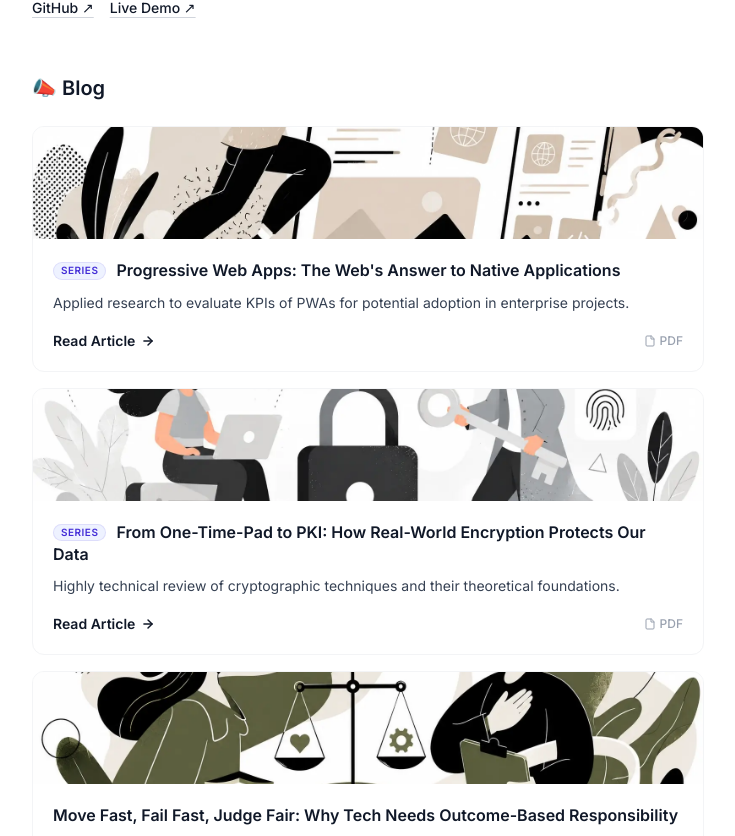
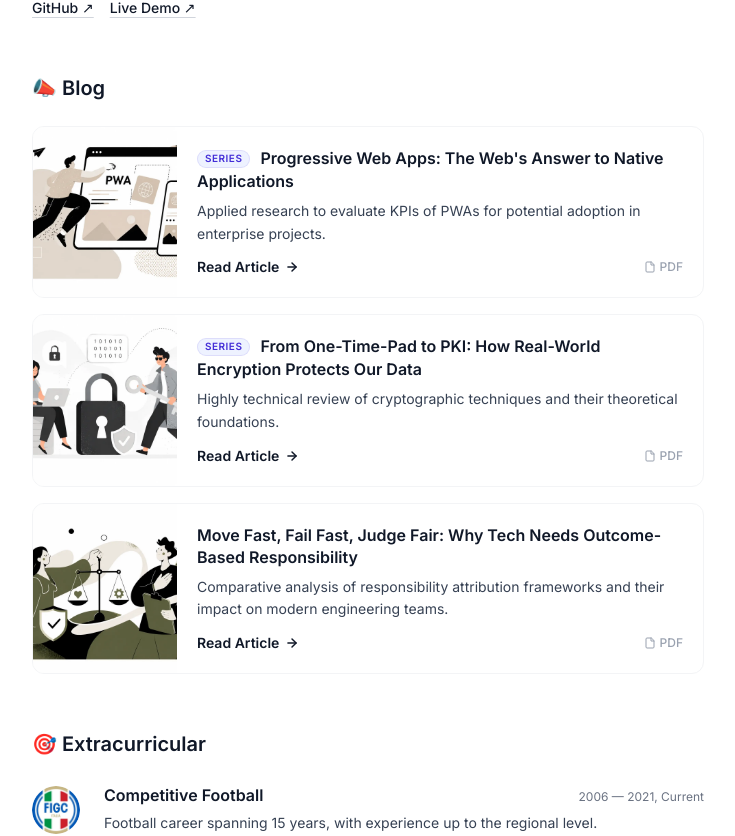
Before and after one commit to albertoboffi/albertoboffi.github.io, an Angular app: page / in a window 1280 px wide. Shown: the part 1997-2833 px from the top of the page, without its empty margins (376-1111 px from the left). Built offline with nearby package versions, Linux system fonts and the light colour scheme.

Commit message:
fixup! update blog ui

```diff
--- a/src/app/app.html
+++ b/src/app/app.html
@@ -298,13 +298,13 @@
         </h2>
         <div class="grid grid-cols-1 gap-4">
           @for (post of blogPosts; track post.title) {
-          <article class="group border border-gray-100 rounded-xl overflow-hidden hover:shadow-sm transition-shadow bg-white flex flex-col">
-            <a [href]="post.link" target="_blank" class="block h-24 sm:h-28 overflow-hidden bg-gray-50 relative">
+          <article class="group border border-gray-100 rounded-xl overflow-hidden hover:shadow-sm transition-shadow bg-white flex flex-row">
+            <a [href]="post.link" target="_blank" class="w-28 sm:w-36 shrink-0 relative bg-gray-50 overflow-hidden block">
               <img [src]="post.photo" alt="{{post.title}}"
-                class="w-full h-full object-cover group-hover:scale-105 transition-transform duration-300" />
+                class="absolute inset-0 w-full h-full object-cover group-hover:scale-105 transition-transform duration-300" />
             </a>
-            <div class="p-4 sm:p-5 space-y-2.5 flex-1 flex flex-col">
-              <h3 class="text-base font-bold text-gray-900 leading-snug">
+            <div class="p-3.5 sm:p-5 space-y-2 flex-1 flex flex-col justify-center">
+              <h3 class="text-[15px] sm:text-base font-bold text-gray-900 leading-snug">
                 <a [href]="post.link" target="_blank" class="hover:text-gray-600 transition-colors">
                   @if (post.isSeries) {
                   <span class="inline-block relative -top-0.5 mr-1.5 rounded-full bg-indigo-50 px-2 py-0.5 text-[10px] font-bold text-indigo-700 uppercase tracking-wider ring-1 ring-inset ring-indigo-700/10">Series</span>
@@ -312,8 +312,8 @@
                   {{post.title}}
                 </a>
               </h3>
-              <p class="text-[13px] sm:text-sm text-gray-700 leading-relaxed flex-1">{{post.description}}</p>
-              <div class="flex items-center justify-between pt-1.5">
+              <p class="text-[13px] sm:text-sm text-gray-700 leading-relaxed line-clamp-2 sm:line-clamp-none">{{post.description}}</p>
+              <div class="flex items-center justify-between pt-1">
                 <a [href]="post.link" target="_blank"
                   class="inline-flex items-center gap-1.5 text-sm font-semibold text-gray-900 hover:text-gray-600 transition-colors group/link">
                   Read Article
```
